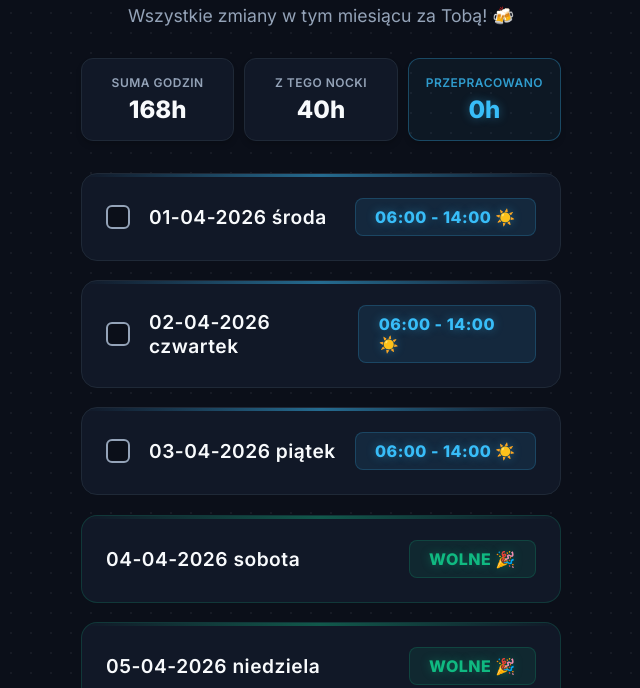
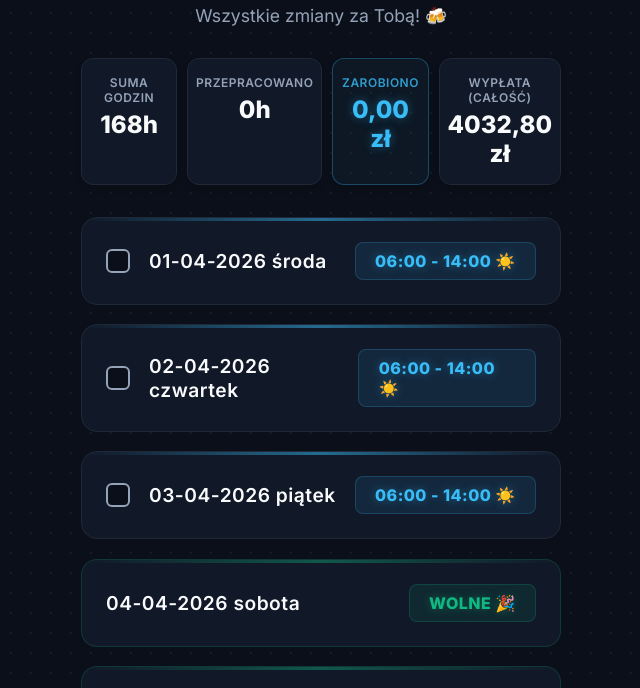
Before and after one commit to B1gCoder/asseco-grafik, a website: page index.html in a window 1280 px wide. Shown: the part 97-785 px from the top of the page, without its empty margins (319-959 px from the left). Drawn offline with Linux system fonts and the light colour scheme.

Commit message:
Update index.html

```diff
--- a/index.html
+++ b/index.html
@@ -22,12 +22,16 @@
                 <div class="stat-wartosc" id="stat-suma">0h</div>
             </div>
             <div class="stat-karta">
-                <div class="stat-tytul">Z tego nocki</div>
-                <div class="stat-wartosc" id="stat-nocki">0h</div>
+                <div class="stat-tytul">Przepracowano</div>
+                <div class="stat-wartosc" id="stat-zrobione">0h</div>
             </div>
             <div class="stat-karta akcent">
-                <div class="stat-tytul">Przepracowano</div>
-                <div class="stat-wartosc" id="stat-zrobione">0h</div>
+                <div class="stat-tytul">Zarobiono</div>
+                <div class="stat-wartosc" id="stat-zarobiono">0 zł</div>
+            </div>
+            <div class="stat-karta akcent-kasa">
+                <div class="stat-tytul">Wypłata (Całość)</div>
+                <div class="stat-wartosc" id="stat-wyplata">0 zł</div>
             </div>
         </div>
 
@@ -37,35 +41,41 @@
     </div>
 
     <script>
-        // Zmienne do trzymania naszych statystyk
         let lacznieGodzin = 0;
-        let nockiGodzin = 0;
         let zrobioneGodzin = 0;
+        let lacznieZarobki = 0;
+        let obecneZarobki = 0;
 
-        // Pobieramy zaznaczone dni z pamięci telefonu (jeśli coś tam już jest)
+        // Stawki godzinowe
+        const STAWKA_DZIEN = 22.60;
+        const STAWKA_NOC = 28.50;
+
         let przepracowaneDni = JSON.parse(localStorage.getItem('przepracowane')) || [];
 
-        // Funkcja do obliczania czasu trwania zmiany (radzi sobie z nockami przez północ)
         function policzCzas(od, doGodzina) {
             if (!od || !doGodzina || (od === '00:00' && doGodzina === '00:00')) return 0;
             let [h1, m1] = od.split(':').map(Number);
             let [h2, m2] = doGodzina.split(':').map(Number);
             let start = h1 + (m1 / 60);
             let koniec = h2 + (m2 / 60);
-            if (koniec < start) koniec += 24; // Przejście przez północ
+            if (koniec < start) koniec += 24;
             return koniec - start;
         }
 
-        // Funkcja przeliczająca i aktualizująca liczniki na ekranie
+        // Funkcja do formatowania waluty (np. 1250.5 na "1 250,50")
+        function formatujKase(kwota) {
+            return kwota.toLocaleString('pl-PL', { minimumFractionDigits: 2, maximumFractionDigits: 2 });
+        }
+
         function aktualizujStatystyki() {
             document.getElementById('stat-suma').innerText = lacznieGodzin + 'h';
-            document.getElementById('stat-nocki').innerText = nockiGodzin + 'h';
             document.getElementById('stat-zrobione').innerText = zrobioneGodzin + 'h';
+            document.getElementById('stat-zarobiono').innerText = formatujKase(obecneZarobki) + ' zł';
+            document.getElementById('stat-wyplata').innerText = formatujKase(lacznieZarobki) + ' zł';
         }
 
         async function pobierzIWyswietlGrafik() {
             try {
-                // Zapobiega cachowaniu pliku JSON - zawsze pobiera świeży!
                 const odpowiedz = await fetch('moj_grafik.json?v=' + Date.now());
                 const dane = await odpowiedz.json();
 
@@ -77,60 +87,60 @@
                 let nastepnaZmianaZaleziona = false;
 
                 dane.forEach((dzien, index) => {
-                    // RESET ZMIENNYCH DLA DANEGO DNIA
                     const czyWolne = !dzien.od || dzien.od.trim() === '' || (dzien.od === '00:00' && dzien.do === '00:00');
                     const czyNocka = dzien.od === '22:00';
                     const czyDzisiaj = dzien.data === dzisiejszaData;
                     const czasZmiany = policzCzas(dzien.od, dzien.do);
 
-                    // Sprawdzanie czy to weekend
                     const dataObiekt = new Date(dzien.data);
-                    const dzienTygodnia = dataObiekt.getDay(); // 0 = Niedziela, 6 = Sobota
+                    const dzienTygodnia = dataObiekt.getDay();
                     const czyWeekend = dzienTygodnia === 0 || dzienTygodnia === 6;
+
+                    // OBLICZANIE KASY DLA DANEGO DNIA
+                    let zarobekDnia = 0;
+                    if (!czyWolne) {
+                        zarobekDnia = czasZmiany * (czyNocka ? STAWKA_NOC : STAWKA_DZIEN);
+                    }
 
                     // AKTUALIZACJA GŁÓWNYCH LICZNIKÓW
                     lacznieGodzin += czasZmiany;
-                    if (czyNocka) nockiGodzin += czasZmiany;
+                    lacznieZarobki += zarobekDnia;
 
-                    // Sprawdzamy czy dzień był już odhaczony w pamięci
                     const czyOdhaczony = przepracowaneDni.includes(dzien.data);
-                    if (czyOdhaczony) zrobioneGodzin += czasZmiany;
+                    if (czyOdhaczony) {
+                        zrobioneGodzin += czasZmiany;
+                        obecneZarobki += zarobekDnia;
+                    }
 
-                    // ODLICZANIE DO NASTĘPNEJ ZMIANY
+                    // ODLICZANIE
                     if (!czyWolne && !nastepnaZmianaZaleziona) {
                         const dataZmiany = new Date(`${dzien.data}T${dzien.od}:00`);
                         if (dataZmiany > dzisiaj) {
                             nastepnaZmianaZaleziona = true;
-                            // Proste odliczanie - ile godzin zostało
-                            const zostaloMs = dataZmiany - dzisiaj;
-                            const zostaloGodzin = Math.floor(zostaloMs / (1000 * 60 * 60));
+                            const zostaloGodzin = Math.floor((dataZmiany - dzisiaj) / (1000 * 60 * 60));
                             if(zostaloGodzin < 24) {
                                 document.getElementById('nastepna-zmiana').innerHTML = `⏳ Następna zmiana za: <b>~${zostaloGodzin}h</b>`;
                             } else {
-                                const zostaloDni = Math.floor(zostaloGodzin / 24);
-                                document.getElementById('nastepna-zmiana').innerHTML = `⏳ Następna zmiana za: <b>${zostaloDni} dni</b>`;
+                                document.getElementById('nastepna-zmiana').innerHTML = `⏳ Następna zmiana za: <b>${Math.floor(zostaloGodzin / 24)} dni</b>`;
                             }
                         }
                     }
 
-                    // TWORZENIE KAFELKA
                     const karta = document.createElement('div');
-
-                    // Nadawanie klas
                     let klasy = 'dzien-karta';
                     if (czyWolne) klasy += ' wolne';
                     if (czyDzisiaj) klasy += ' dzisiaj';
                     if (czyWeekend) klasy += ' weekend';
-                    if (czyOdhaczony) klasy += ' odhaczone'; // Wyciemnia kafelek, jeśli zrobiony
+                    if (czyOdhaczony) klasy += ' odhaczone';
                     karta.className = klasy;
 
                     const godzinyTekst = czyWolne ? 'WOLNE 🎉' : `${dzien.od} - ${dzien.do} ${czyNocka ? '🌙' : '☀️'}`;
 
-                    // Budowa wnętrza kafelka (dodany checkbox)
+                    // Przekazujemy zarobek do HTML-a, żeby móc go później odejmować/dodawać checkboxem
                     karta.innerHTML = `
                         <div class="lewa-strona">
                             <label class="custom-checkbox ${czyWolne ? 'ukryty' : ''}">
-                                <input type="checkbox" id="check-${index}" data-data="${dzien.data}" data-godziny="${czasZmiany}" ${czyOdhaczony ? 'checked' : ''}>
+                                <input type="checkbox" data-data="${dzien.data}" data-godziny="${czasZmiany}" data-kasa="${zarobekDnia}" ${czyOdhaczony ? 'checked' : ''}>
                                 <span class="checkmark"></span>
                             </label>
                             <div class="data-blok">
@@ -140,45 +150,40 @@
                         </div>
                         <div class="godziny">${godzinyTekst}</div>
                     `;
-
                     pojemnik.appendChild(karta);
                 });
 
-                // Zabezpieczenie, jeśli nie znaleziono żadnej przyszłej zmiany
-                if(!nastepnaZmianaZaleziona) {
-                    document.getElementById('nastepna-zmiana').innerText = "Wszystkie zmiany w tym miesiącu za Tobą! 🍻";
-                }
+                if(!nastepnaZmianaZaleziona) document.getElementById('nastepna-zmiana').innerText = "Wszystkie zmiany za Tobą! 🍻";
 
                 aktualizujStatystyki();
                 obsluzCheckboxy();
 
             } catch (blad) {
-                document.getElementById('grafik-pojemnik').innerHTML = '<div class="karta-bledu">Nie udało się załadować danych z systemu.</div>';
+                document.getElementById('grafik-pojemnik').innerHTML = '<div class="karta-bledu">Nie udało się załadować danych.</div>';
                 console.error(blad);
             }
         }
 
-        // Funkcja przypisująca akcje do checkboxów
         function obsluzCheckboxy() {
-            const checkboxy = document.querySelectorAll('input[type="checkbox"]');
-
-            checkboxy.forEach(box => {
+            document.querySelectorAll('input[type="checkbox"]').forEach(box => {
                 box.addEventListener('change', function() {
                     const dataDnia = this.getAttribute('data-data');
                     const czasDnia = parseFloat(this.getAttribute('data-godziny'));
+                    const kasaDnia = parseFloat(this.getAttribute('data-kasa'));
                     const kartaDnia = this.closest('.dzien-karta');
 
                     if (this.checked) {
                         przepracowaneDni.push(dataDnia);
                         zrobioneGodzin += czasDnia;
+                        obecneZarobki += kasaDnia;
                         kartaDnia.classList.add('odhaczone');
                     } else {
                         przepracowaneDni = przepracowaneDni.filter(d => d !== dataDnia);
                         zrobioneGodzin -= czasDnia;
+                        obecneZarobki -= kasaDnia;
                         kartaDnia.classList.remove('odhaczone');
                     }
 
-                    // Zapisujemy nowy stan do pamięci telefonu
                     localStorage.setItem('przepracowane', JSON.stringify(przepracowaneDni));
                     aktualizujStatystyki();
                 });
```
